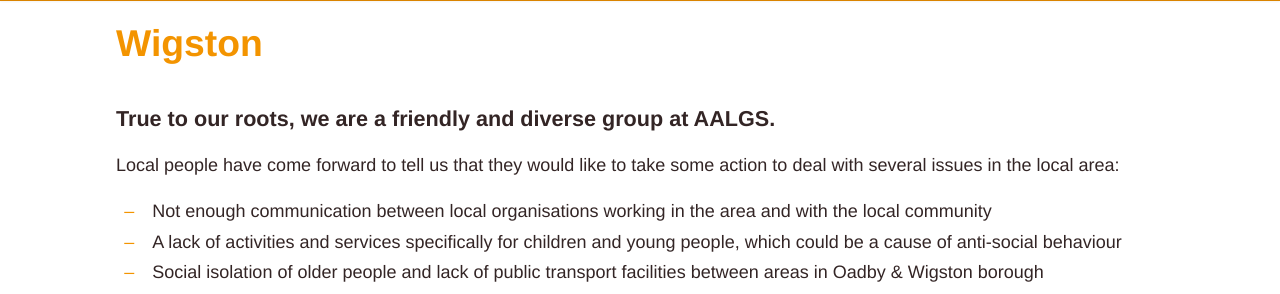
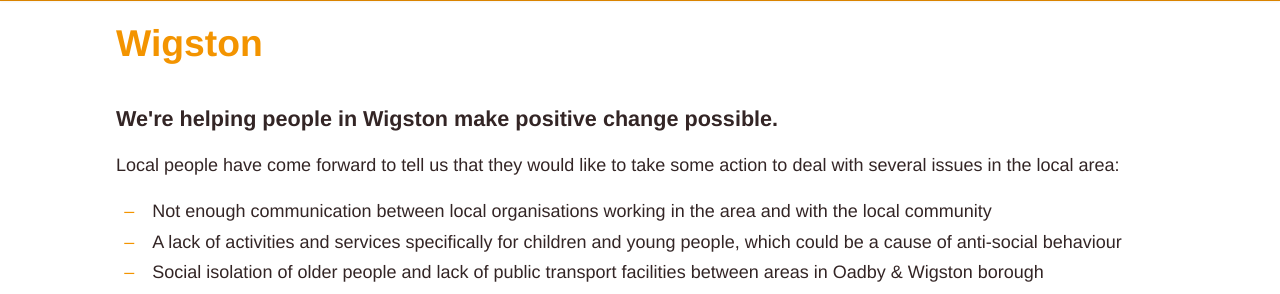
Before and after one commit to richardatval/www.communitycapacity.co.uk, a Jekyll site: the page built from communities/wigston.md, in a window 1280 px wide. Shown: the part 189-483 px from the top of the page. Built offline with Jekyll 4.4.1, drawn with Linux system fonts in a browser that asks for light colours; nearby versions of some CDN libraries.

Commit message:
New summary

```diff
--- a/communities/wigston.md
+++ b/communities/wigston.md
@@ -3,7 +3,7 @@
 layout: location
 category: wigston
 permalink: /wigston/
-summary: 'True to our roots, we are a friendly and diverse group at AALGS.'
+summary: We're helping people in Wigston make positive change possible.
 published: true
 ---
 
```
